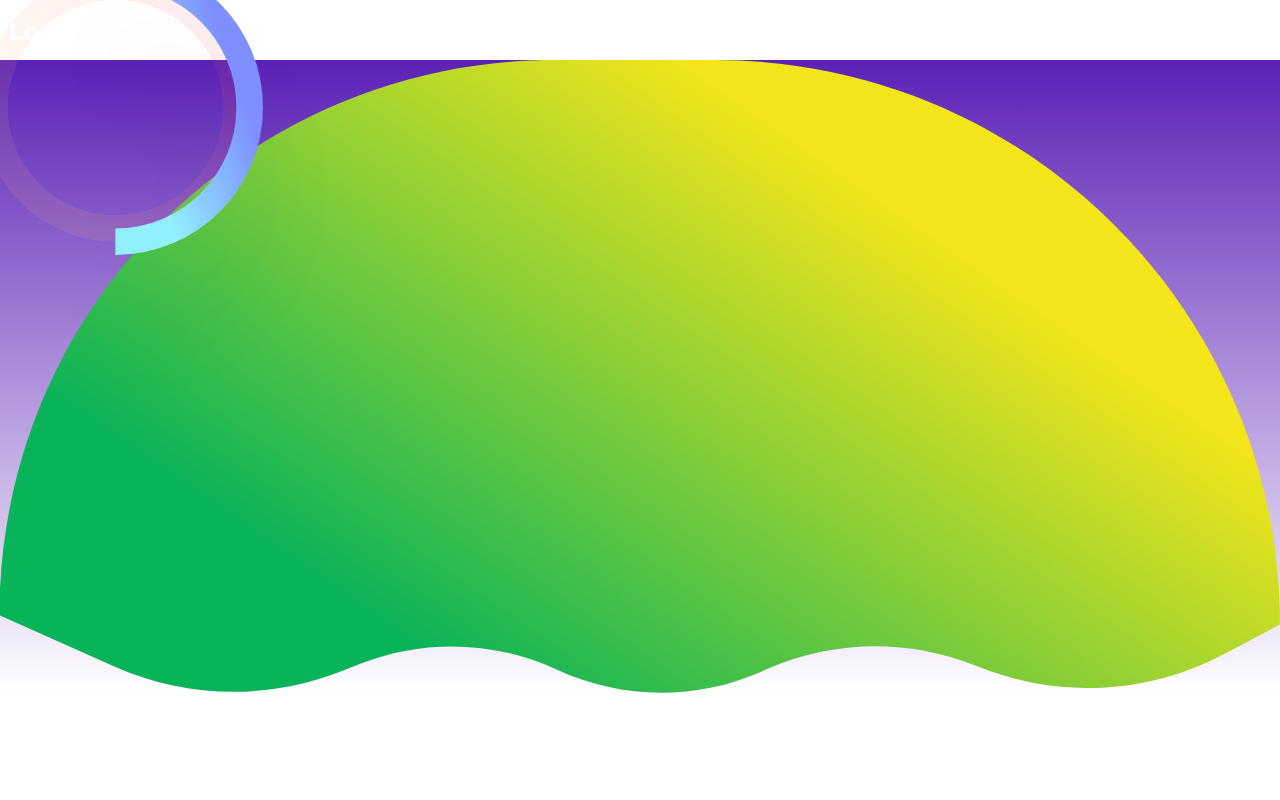
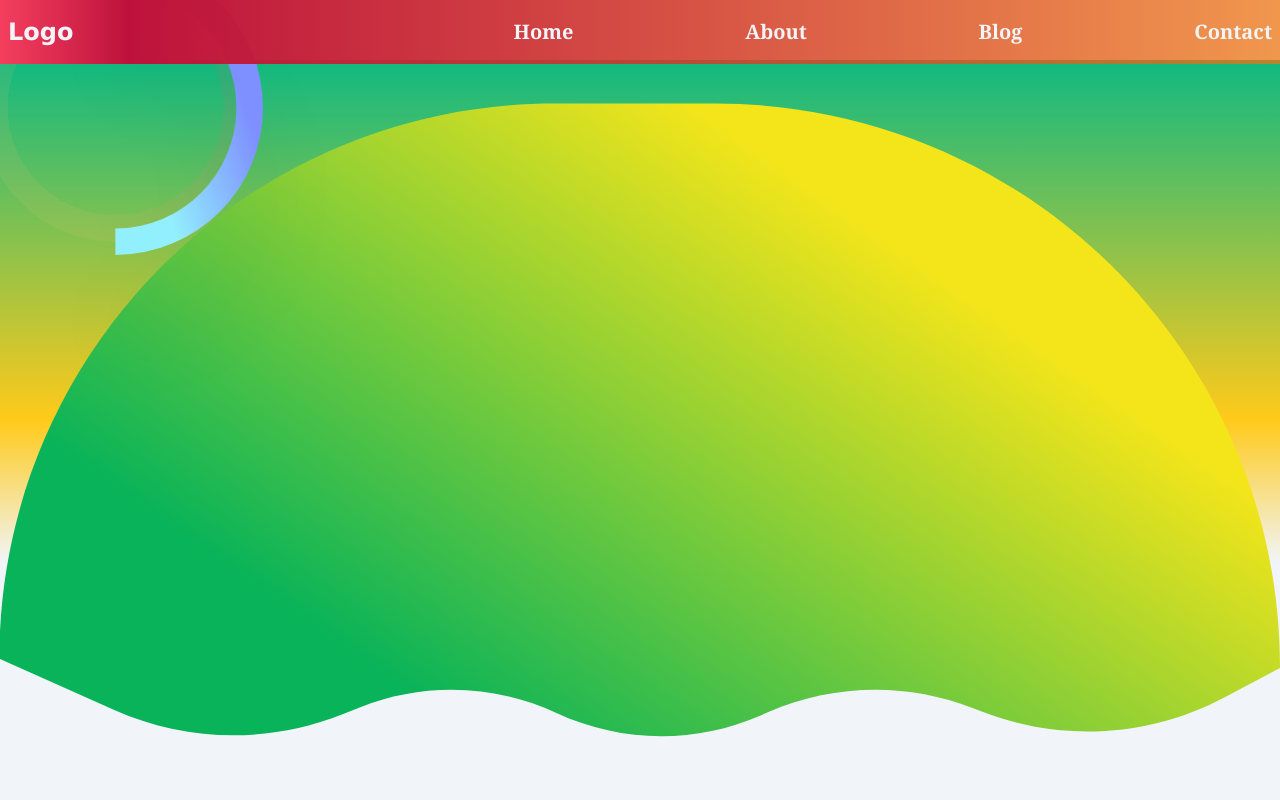
Before and after one commit to PlanetCrisisInfo/frontend, a Next.js app: page / in a window 1280 px wide. Shown: the top 800 px of the page. Built offline with nearby package versions, Linux system fonts and the light colour scheme.

Commit message:
mega changes on 4k screens

```diff
--- a/src/app/globals.scss
+++ b/src/app/globals.scss
@@ -65,19 +65,14 @@
 }
 
 @layer utilities {
-  .gradient {
+  .heroHome {
     &.bg {
-      background-image: linear-gradient(
-        to bottom,
-        rgba(91, 33, 182, 1),
-        rgba(91, 33, 182, 1)
-      );
+      @apply bg-gradient-to-b  from-emerald-500 from-0% via-50% via-[#ffca1a] to-70% to-[#ffca1a00];
     }
   }
-
   .sad {
     &.bg {
-      @apply bg-rose-900 text-slate-100;
+      @apply bg-gradient-to-r  from-rose-500 from-0% via-10% via-rose-700 to-100% to-[#f07510bc] text-slate-100;
     }
 
     &.btn {
@@ -98,7 +93,7 @@
   }
   .happy {
     &.bg {
-      @apply bg-emerald-600 text-slate-100;
+      @apply bg-gradient-to-r  from-emerald-500 from-0% via-10% via-emerald-600 to-100% to-[#ffca1a] text-slate-100;
     }
 
     &.btn {
@@ -119,7 +114,7 @@
   }
   .neutral {
     &.bg {
-      @apply bg-gray-300 text-slate-800;
+      @apply bg-gradient-to-r  from-gray-100 from-0% via-10% via-gray-300 to-100% to-[#e4e4e4] text-slate-800;
     }
 
     &.btn {
--- a/src/app/layout.tsx
+++ b/src/app/layout.tsx
@@ -23,12 +23,16 @@ export default function RootLayout({
 
   const pathname = extractPathname(header_url)
 
+  console.log("pathname", pathname)
+  const theme: Theme = (pathname === "/" && "sad") || "sad"
   return (
     <html lang="en">
       <body>
-        <div className="mx-auto max-w-[1920px]">
-          <Navbar pathname={pathname} />
-          {children}
+        <div className="bg-slate-100">
+          <div className="mx-auto max-w-[2160px]">
+            <Navbar theme={theme} />
+            {children}
+          </div>
         </div>
       </body>
     </html>
--- a/src/app/page.tsx
+++ b/src/app/page.tsx
@@ -7,7 +7,7 @@ export default function HomePage() {
     <>
       <Hero />
       <Ellipses />
-      <section className="mt-20">
+      <section className="mt-20 bg-gray-100 text-slate-800">
         <div className="container">
           <h1 className="">Home Page</h1>
         </div>
--- a/src/components/common/header/Navbar/index.tsx
+++ b/src/components/common/header/Navbar/index.tsx
@@ -1,18 +1,14 @@
 import { FC } from "react"
 
 interface INavbarComponentProps {
-  pathname: string
+  theme: string
 }
 const Navbar: FC<INavbarComponentProps> = ({
-  pathname,
+  theme,
 }: INavbarComponentProps) => {
   return (
-    <nav
-      className={`font-semibold leading-6  ${
-        pathname === "/" ? "gradient bg" : ""
-      }`}
-    >
-      <div className="min-h-[8vh]  container flex justify-between items-center text-white text-xl relative z-40 ">
+    <nav className={`font-semibold leading-6 ${theme} bg relative z-50`}>
+      <div className="min-h-[8vh]  container flex justify-between items-center text-xl relative z-40 ">
         <h2 className="min-w-[20%] cursor-pointer">Logo</h2>
         <ul className="flex justify-between min-w-[60%] cursor-pointer">
           <li>Home</li>
--- a/src/components/common/header/home/Hero/Hero.module.scss
+++ /dev/null
@@ -1,7 +0,0 @@
-.planetSvg {
-  background-image: linear-gradient(
-    to bottom,
-    rgba(91, 33, 182, 1),
-    rgba(129, 52, 175, 0)
-  );
-}
--- a/src/components/common/header/home/Hero/index.tsx
+++ b/src/components/common/header/home/Hero/index.tsx
@@ -1,18 +1,18 @@
 import Image from "next/image"
 
 import planetSvg from "@/../public/images/planet.svg"
-
-import styles from "./Hero.module.scss"
 
 interface IHeaderComponentProps {}
 
 const Hero = () => {
   return (
-    <div className="w-[100vw] max-w-[1920px] mx-auto">
+    <div className="w-[100vw] max-w-[2160px] mx-auto heroHome bg">
       <Image
         src={planetSvg}
         alt="planet"
-        className={`-mt-1 ${styles.planetSvg}`}
+        className="-mt-1 min-h-[90vh]"
+        priority={true}
+        quality={75}
       />
       {/* <p className="flex justify-end items-center text-3xl">
         Lorem ipsum dolor sit amet consectetur adipisicing elit. Repudiandae
--- /dev/null
+++ b/src/types.ts
@@ -0,0 +1 @@
+type Theme = "neutral" | "sad" | "happy"
```
